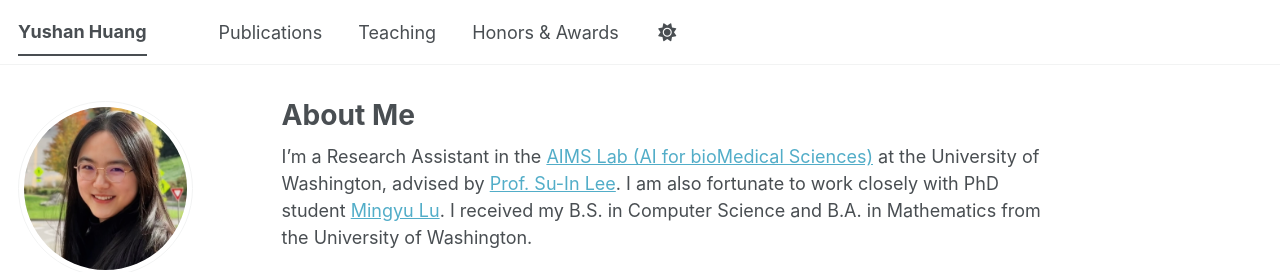
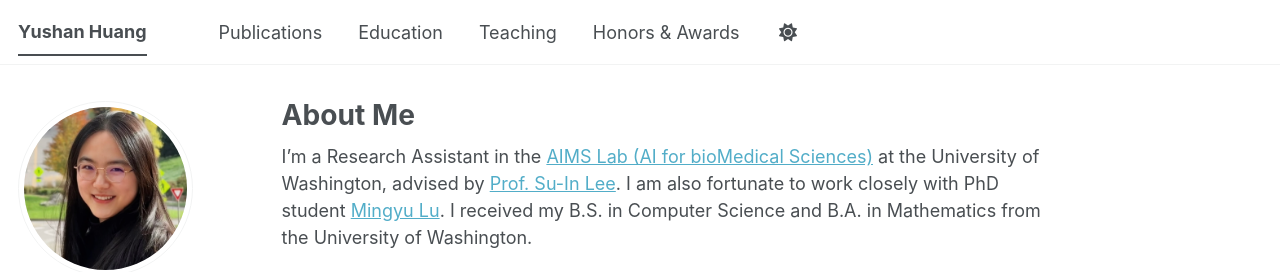
Before and after one commit to Yushan13H/personal-page, a Jekyll site: the page built from _pages/about.md, in a window 1280 px wide. Shown: the top 272 px of the page. Built offline with Jekyll 4.4.1, drawn with Linux system fonts in a browser that asks for light colours; a script bundle is joined from its source files by our own code; a style sheet for code colours, icons or effects is not loaded.

Commit message:
Add Education section to navigation

```diff
--- a/_data/navigation.yml
+++ b/_data/navigation.yml
@@ -11,6 +11,9 @@ main:
   - title: "Publications"
     url: /#publications
 
+  - title: "Education"
+    url: /#education
+
   - title: "Teaching"
     url: /#teaching
 
```
